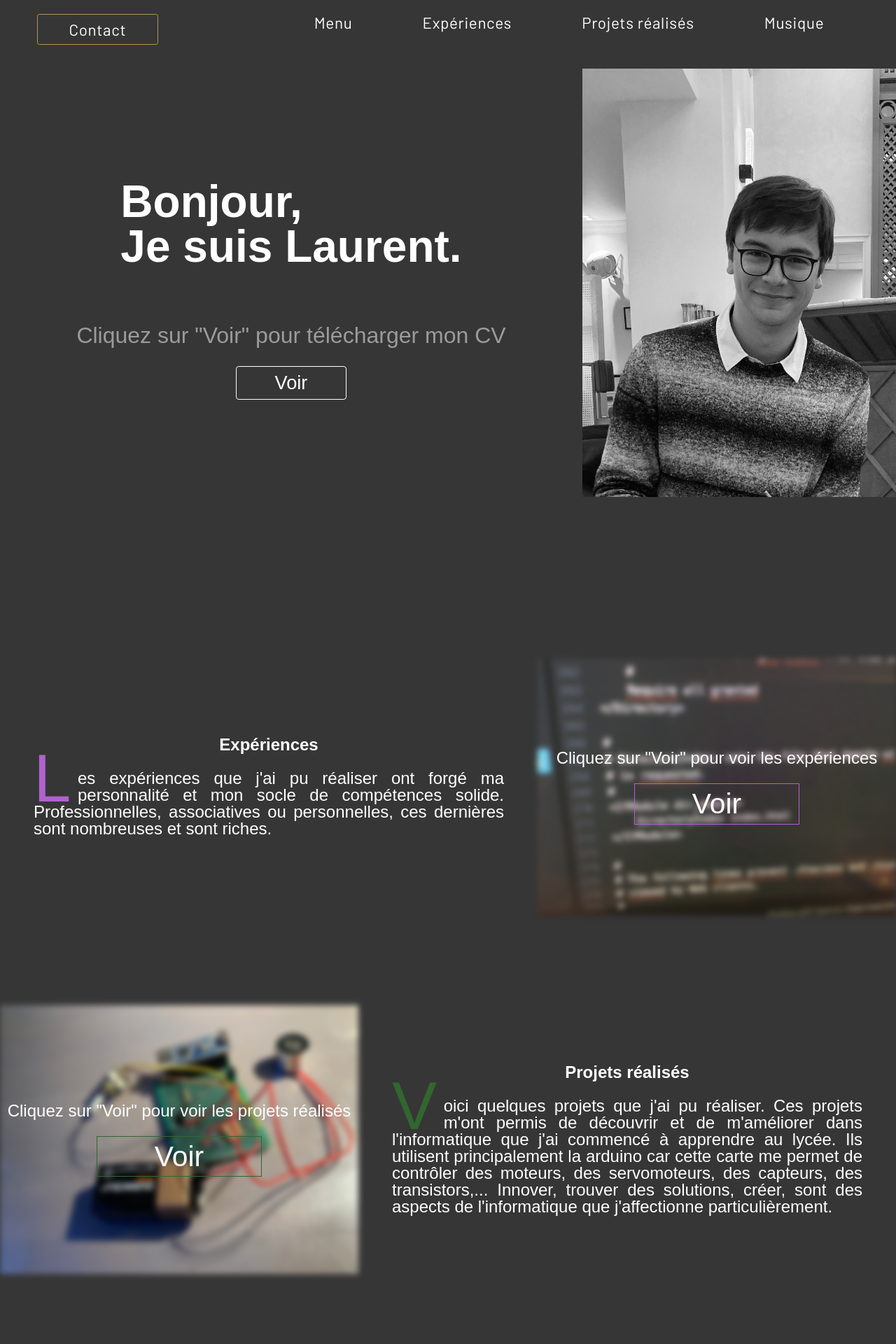
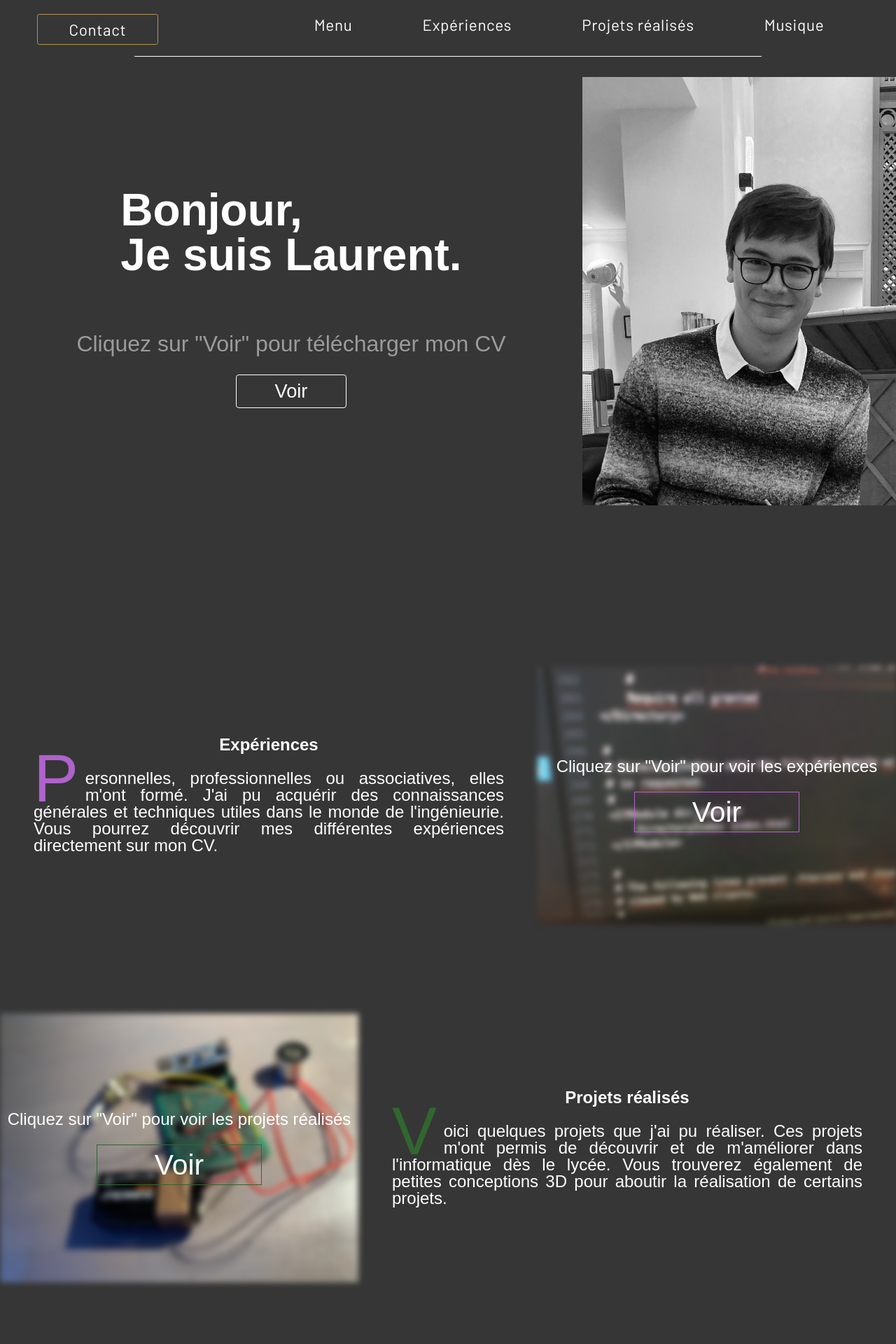
Before and after one commit to lolorahaingo/Site_Laurent, a PHP site: page / in a window 1280 px wide. Shown: the top 1920 px of the page at 70% size. Run offline with PHP 8.4, Linux system fonts and the light colour scheme; some web fonts are replaced.

Commit message:
ajout barre séparation nav + changement des textes plus orienté recrutement

```diff
--- a/index.html
+++ b/index.html
@@ -15,6 +15,7 @@
 	  <!-- <img class="bgnd" src="images/bgn_black_design.jpeg" alt="fond noir design"> -->
 
 	<nav class="navigation">
+		<div class="content">
 			<a href="#contact" >Contact</a>
 			<ul>
 			<li class="navigation__item"><a href="/index.html">Menu</a></li>
@@ -22,6 +23,8 @@
 			<li class="navigation__item"><a href="/index.html#projets" >Projets réalisés</a></li>
 			<li class="navigation__item"><a href="/index.html#musique">Musique</a></li>
 			</ul>
+		</div>
+		<div class="spacer"></div>
 	</nav>
 
 	<div id="presentation">
@@ -34,16 +37,16 @@
 	</div>
 	<div id="experience" class="section">
 		<div class=text>
-			<h2>Expériences</h2></br><p>Les expériences que j'ai pu réaliser ont forgé ma personnalité et
-			mon socle de compétences solide. Professionnelles, associatives ou personnelles, ces dernières
-			sont nombreuses et sont riches.
+			<h2>Expériences</h2></br><p>Personnelles, professionnelles ou associatives, elles m'ont formé. J'ai pu
+			acquérir des connaissances générales et techniques utiles dans le monde de l'ingénieurie. Vous pourrez découvrir mes différentes
+			expériences directement sur mon CV.
 			</p>
 		</div>
 		<div class="img">
 			<img src="./images/code.png" alt="photo de code informatique">
 			<div class=text>
 				<p>Cliquez sur "Voir" pour voir les expériences</p></br>
-				<a href="https://github.com/lolorahaingo">Voir</a>
+				<a href="./documents/CV Laurent Rahaingo.pdf">Voir</a>
 			</div>
 		</div>
 	</div>
@@ -52,21 +55,21 @@
 			<img src="./images/walker.png" alt="photo du walker">
 			<div class=text>
 				<p>Cliquez sur "Voir" pour voir les projets réalisés</p></br>
-				<a href="projets/index.html">Voir</a>
+				<a href="https://github.com/lolorahaingo">Voir</a>
 			</div>
 		</div>
         <div class=text>
 			<h2>Projets réalisés</h2></br><p>Voici quelques projets que j'ai pu réaliser. Ces projets m'ont permis
-            de découvrir et de m'améliorer dans l'informatique que j'ai commencé à apprendre au lycée. Ils utilisent
-			principalement la arduino car cette carte me permet de contrôler des moteurs, des servomoteurs, des capteurs,
-			des transistors,... Innover, trouver des solutions, créer, sont des aspects de l'informatique que j'affectionne particulièrement.</p>
+            de découvrir et de m'améliorer dans l'informatique dès le lycée. Vous trouverez également de petites conceptions 3D
+			pour aboutir la réalisation de certains projets.
+			</p>
 		</div>
 	</div>
     <div id="musique" class="section">
         <div class=text>
-			<h2>Musique</h2></br><p>La harpe est l'instrument que j'ai choisi de pratiquer à 8 ans. La harpe est très
-			utilisée dans les orchestres. Elle est de plus en plus utilisée en solo et on peut écouter des retranscriptions
-			de plusieurs styles: classique, jazz, rock... Mon style préféré à la harpe reste la musique classique.
+			<h2>Musique</h2></br><p>La harpe est l'instrument que j'ai choisi de pratiquer à 8 ans. Tout au long de mes études
+			j'ai pu continuer à travailler cet instrument et me former en tant que musicien amateur. J'ai d'ailleurs obtenu mon
+			un certificat d'étude musical avec les félicitations à l'unanimité en 2018.
 			Vous trouverez sur ce site quelques enregistrements des morceaux que j'ai pu enregistrer.</p>
 		</div>
 		<div class="img">
--- a/style.css
+++ b/style.css
@@ -7,7 +7,8 @@
 // @Last modified time: 2021-10-05T20:30:16+02:00
  */
 @import url("https://fonts.googleapis.com/css?family=Amiko|Montserrat|Barlow&display=swap");
-body, html {
+body,
+html {
   width: 100%;
   font-family: "Amiko", sans-serif;
   color: white;
@@ -30,27 +31,39 @@ body {
 }
 
 nav {
+  width: 100%;
+}
+nav .content {
   display: flex;
   flex-direction: row;
   justify-content: space-around;
   font-family: "Barlow", sans-serif;
   letter-spacing: 0.03em;
-  width: 100%;
-  padding-bottom: 1.5em;
+  font-size: 1.4em;
+  padding-bottom: 0.7em;
   padding-top: 0.9em;
-  font-size: 1.4em;
 }
-nav > a {
+nav .content > a {
   border: 0.5mm solid #B39556;
   border-radius: 0.15em;
   padding: 0.4em 2em 0.4em 2em;
 }
-nav ul {
+nav .content ul {
   width: 70vw;
   padding-left: 3em;
   display: flex;
   flex-direction: row;
   justify-content: space-around;
+}
+nav .content ul * {
+  vertical-align: middle;
+}
+nav .spacer {
+  width: 70%;
+  border-bottom: 1px solid white;
+  margin-bottom: 1.8em;
+  margin-left: auto;
+  margin-right: auto;
 }
 
 #presentation {
@@ -168,6 +181,12 @@ nav ul {
 #projets > .text p::first-letter {
   color: #32662f;
 }
+#projets .img {
+  position: relative;
+}
+#projets .img .text {
+  width: 100%;
+}
 #projets .img .text a {
   border: 0.5mm solid #32662f;
 }
--- a/style.scss
+++ b/style.scss
@@ -7,49 +7,69 @@
 // @Last modified time: 2021-10-05T20:30:16+02:00
  */
 
-body, html {
-    width:100%;
+body,
+html {
+    width: 100%;
     font-family: 'Amiko', sans-serif;
     color: white;
     scroll-behavior: smooth;
     background-color: rgb(54, 54, 54);
 }
+
 body {
     position: relative;
-    line-height:1.5em;
+    line-height: 1.5em;
 }
+
 @import url('https://fonts.googleapis.com/css?family=Amiko|Montserrat|Barlow&display=swap');
+
 * {
     box-sizing: border-box;
     list-style-type: none;
     text-decoration: none;
-    margin:0;
-    padding:0;
+    margin: 0;
+    padding: 0;
     color: white;
 }
 
 nav {
+    width: 100%;
+    // text-align: center;
+
+    .content {
         display: flex;
         flex-direction: row;
         justify-content: space-around;
         font-family: 'Barlow', sans-serif;
         letter-spacing: .03em;
-    width: 100%;
-    padding-bottom: 1.5em;
+        font-size: 1.4em;
+        padding-bottom: .7em;
         padding-top: .9em;
-    font-size: 1.4em;
 
         &>a {
             border: .5mm solid #B39556;
             border-radius: .15em;
             padding: 0.4em 2em 0.4em 2em;
         }
+
         ul {
             width: 70vw;
             padding-left: 3em;
             display: flex;
             flex-direction: row;
             justify-content: space-around;
+
+            * {
+                vertical-align: middle;
+            }
+        }
+    }
+    .spacer {
+        width: 70%;
+        border-bottom: 1px solid white;
+        margin-bottom: 1.8em;
+        margin-left: auto;
+        margin-right: auto
     }
 }
 
@@ -79,6 +99,7 @@ nav {
             background-color: rgb(54, 54, 54);
             opacity: 50%;
         }
+
         h4 {
             line-height: 1em;
             font-size: 5vw;
@@ -88,6 +109,7 @@ nav {
             color: white;
             height: fit-content;
         }
+
         a {
             color: white;
             font-size: 1.7em;
@@ -136,10 +158,12 @@ nav {
         .text {
             position: absolute;
             font-size: 1.5em;
+
             a {
                 font-size: 1.7em;
                 padding: 0.4em 2em 0.4em 2em;
             }
+
             * {
                 color: white;
                 text-align: center;
@@ -151,12 +175,14 @@ nav {
         margin: 0 2em 0 2em;
         font-size: 1.5em;
     }
+
     &>.text p::first-letter {
         float: left;
         font-size: 4em;
         padding: 0 .1em .1em 0;
     }
 }
+
 .text {
     display: flex;
     flex-direction: column;
@@ -169,10 +195,12 @@ nav {
     &>.text p::first-letter {
         color: #AF62CC;
     }
+
     .img {
         .text {
             a {
                 border: .5mm solid #AF62CC;
+
                 &:hover {
                     background-color: #AF62CC;
                     opacity: .9;
@@ -181,14 +209,21 @@ nav {
         }
     }
 }
+
 #projets {
-    &> .text p::first-letter {
+    &>.text p::first-letter {
         color: #32662f;
     }
+
     .img {
+        position: relative;
+
         .text {
+            width: 100%;
+
             a {
                 border: .5mm solid #32662f;
+
                 &:hover {
                     background-color: #32662f;
                     opacity: .9;
@@ -197,14 +232,17 @@ nav {
         }
     }
 }
+
 #musique {
-    &> .text p::first-letter {
+    &>.text p::first-letter {
         color: #B39556;
     }
+
     .img .text {
         a {
             border: .5mm solid #B39556;
         }
+
         &:hover a {
             background-color: #B39556;
             opacity: .9;
@@ -219,6 +257,7 @@ footer {
     border-top: .2mm solid grey;
     margin-top: 25vw;
     background-color: rgba(255, 255, 255, 0.3);
+
     .socials {
         height: 5em;
         display: flex;
@@ -227,13 +266,16 @@ footer {
         padding-left: 9em;
         padding-right: 9em;
     }
+
     .title {
         text-align: center;
         padding-bottom: 3em;
     }
+
     img {
         height: 3.5em;
     }
+
     #bottom {
         margin-top: 1em;
         border-top: .8mm solid black;
@@ -243,15 +285,16 @@ footer {
     }
 }
 
-@media screen and (max-width: 960px)
-{
+@media screen and (max-width: 960px) {
     nav {
         display: none;
     }
+
     .section {
         &>.text {
             display: none;
         }
+
         .img {
             img {
                 margin: 0;
@@ -259,32 +302,37 @@ footer {
                 height: auto;
                 filter: none;
             }
+
             .text {
                 margin-top: 1em;
                 margin-bottom: 2em;
                 position: relative;
+
                 * {
                     color: black;
                 }
+
                 p {
                     font-size: 1.3em;
                 }
             }
         }
     }
+
     #experience .img .text p {
         color: #AF62CC;
     }
+
     #projets .img .text p {
         color: #32662f;
     }
+
     #musique .img .text p {
         color: #B39556;
     }
 }
 
-@media screen and (max-width: 800px)
-{
+@media screen and (max-width: 800px) {
     #presentation {
         position: relative;
 
@@ -295,19 +343,23 @@ footer {
             // height: auto;
             // align-items: center;
             padding-top: 1.7em;
+
             * {
                 line-height: 1.1em;
                 opacity: 50%;
                 background-color: rgb(54, 54, 54);
             }
+
             h4 {
                 font-size: 12vw;
                 margin-bottom: 5.2em;
             }
+
             p {
                 font-size: 5.5vw;
             }
         }
+
         img {
             width: 100%;
         }
```
Also changed, not shown: 1 other file. Lines whose indentation alone changed are shown as unchanged.
